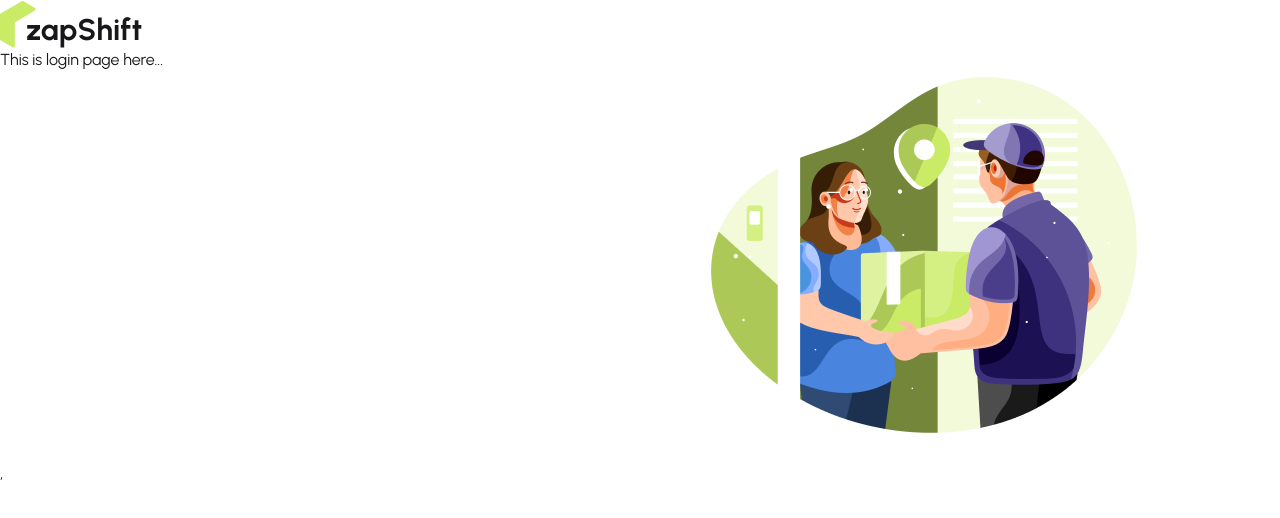
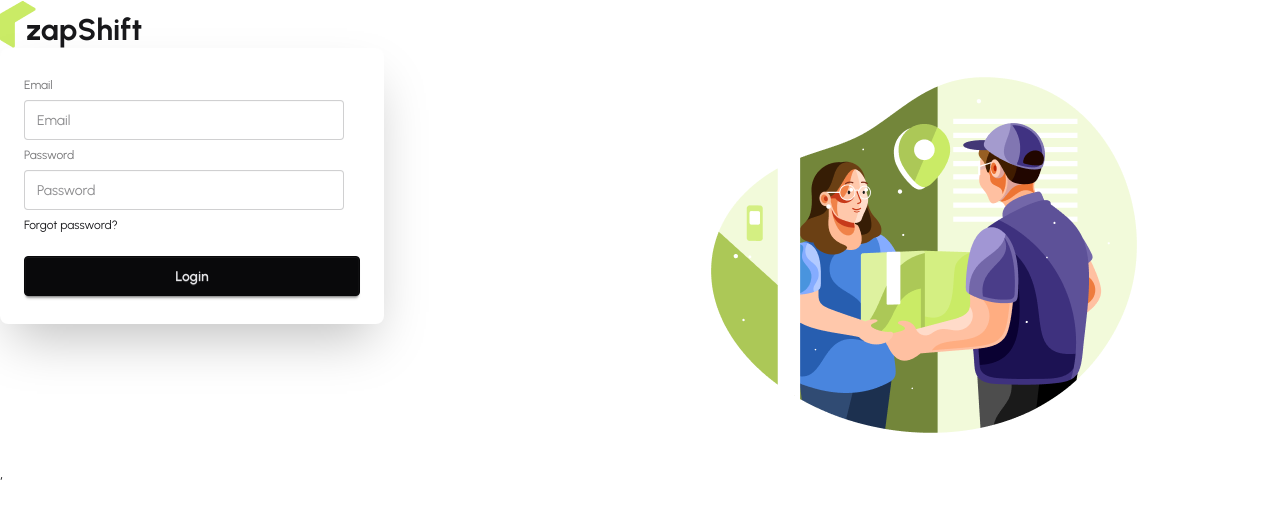
Before and after one commit to nahid-77/Zap_Shift_Project, a React (Vite) app in the folder zap-shift-client/: page /login in a window 1280 px wide. Shown: the top 518 px of the page. Built offline with nearby package versions, Linux system fonts and the light colour scheme.

Commit message:
Created the login page with firebase auth

```diff
--- a/zap-shift-client/src/contexts/AuthContext/AuthProvider.jsx
+++ b/zap-shift-client/src/contexts/AuthContext/AuthProvider.jsx
@@ -1,6 +1,7 @@
 import React from 'react';
 import AuthContext from './AuthContext';
 import { createUserWithEmailAndPassword, signInWithEmailAndPassword } from 'firebase/auth';
+import { auth } from '../../firebase/firebase.init';
 
 const AuthProvider = ( { children } ) => {
 
--- /dev/null
+++ b/zap-shift-client/src/hooks/useAuth.jsx
@@ -0,0 +1,10 @@
+import React, { use } from 'react';
+import AuthContext from '../contexts/AuthContext/AuthContext';
+
+const useAuth = () => {
+    const authInfo = use(AuthContext);
+
+    return authInfo;
+};
+
+export default useAuth;
--- a/zap-shift-client/src/pages/Auth/Login/Login.jsx
+++ b/zap-shift-client/src/pages/Auth/Login/Login.jsx
@@ -1,11 +1,49 @@
-import React from 'react';
+import React from "react";
+import { useForm } from "react-hook-form";
+import useAuth from "../../../hooks/useAuth";
 
 const Login = () => {
-    return (
-        <div>
-            <h2>This is login page here...</h2>
-        </div>
-    );
+    const { register, handleSubmit, formState: {errors} } = useForm();
+    const { signInUser } = useAuth();
+
+    const handleLogin = (data) => {
+        console.log(data);
+        signInUser(data.email, data.password)
+        .then(result => {
+            console.log(result.user);
+        })
+        .catch(error => {
+            console.log(error);
+        })
+    }
+  return (
+    <div className="card bg-base-100 w-full max-w-sm shrink-0 shadow-2xl">
+      <form className="card-body" onSubmit={handleSubmit(handleLogin)}>
+        <fieldset className="fieldset">
+          <label className="label">Email</label>
+          <input type="email" className="input" {...register("email", {required: true, })} placeholder="Email" />
+          {
+            errors.email?.type === 'required' &&
+                <p className="text-red-500">Email is required</p>
+
+          }
+
+          <label className="label">Password</label>
+          <input type="password" className="input" {...register("password", {required: true, minLength: 6})} placeholder="Password" />
+          {
+            errors.password?.type==='minLength' &&
+                <p className="text-red-500">Password must be at least 6 characters</p>
+          }
+          <div>
+            <a className="link link-hover">Forgot password?</a>
+          </div>
+          <button className="btn btn-neutral mt-4">
+            Login
+          </button>
+        </fieldset>
+      </form>
+    </div>
+  );
 };
 
 export default Login;
--- a/zap-shift-client/src/pages/Auth/Register/Register.jsx
+++ b/zap-shift-client/src/pages/Auth/Register/Register.jsx
@@ -1,11 +1,20 @@
 import React from "react";
 import { useForm } from "react-hook-form";
+import useAuth from "../../../hooks/useAuth";
 
 const Register = () => {
     const { register, handleSubmit, formState: { errors } } = useForm();
+    const { registerUser } = useAuth();
 
     const handleRegistration = (data) => {
-        console.log(data);
+        // console.log(data);
+        registerUser(data.email, data.password)
+        .then(result => {
+          console.log(result.user);
+        })
+        .catch(error => {
+          console.log(error);
+        })
     };
 
   return (
```
